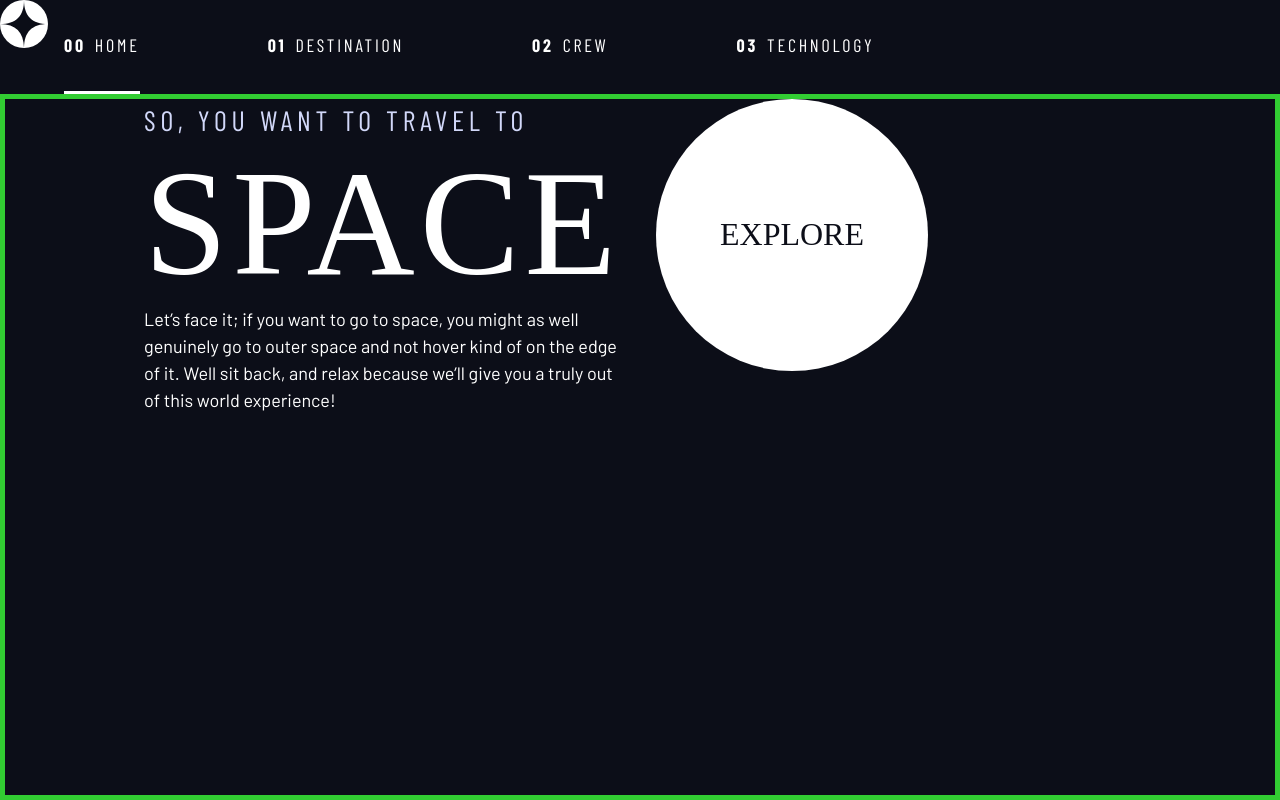
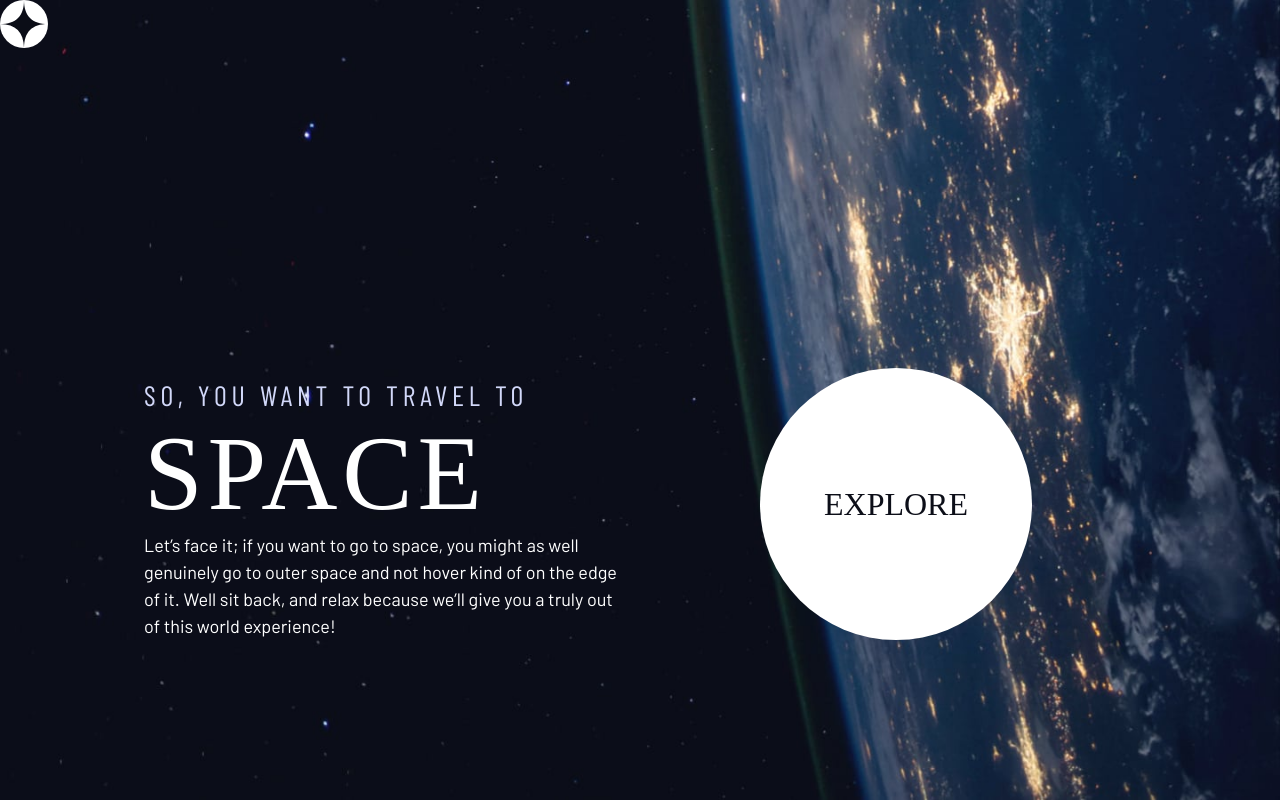
Before and after one commit to realabdullah/space-tourism, a plain HTML site: page index.html in a window 1280 px wide. Drawn offline with nearby package versions, Linux system fonts and the light colour scheme; a web font is replaced by a local one.

Commit message:
homepage

```diff
--- a/index.css
+++ b/index.css
@@ -9,7 +9,7 @@
   --clr-white: 0 0% 100%;
 
   /* font sizes */
-  --fs-900: 9.375rem;
+  --fs-900: clamp(5rem, 7vw + 1rem, 9.375rem);
   --fs-800: 6.25rem;
   --fs-700: 3.5rem;
   --fs-600: 2rem;
@@ -22,7 +22,26 @@
   --ff-serif: "Bellefair", serif;
   --ff-sans-cond: "Barlow Condensed", sans-serif;
   --ff-sans-normal: "Barlow", sans-serif;
+}
 
+@media (min-width: 35em) {
+  :root {
+    /* font sizes */
+    --fs-800: 5rem;
+    --fs-700: 2.5rem;
+    --fs-600: 1.5rem;
+    --fs-400: 1rem;
+  }
+}
+
+@media (min-width: 45em) {
+  :root {
+    /* font sizes */
+  --fs-800: 6.25rem;
+  --fs-700: 3.5rem;
+  --fs-600: 2rem;
+  --fs-400: 1.125rem;
+  }
 }
 
 
@@ -116,9 +135,17 @@ select {
   gap: var(--gap, 1rem);
 }
 
+.flex.even-columns > * {
+  width: 100%;
+}
+
 .grid {
   display: grid;
   gap: var(--gap, 1rem);
+}
+
+.d-block {
+  display: block;
 }
 
 .flow > * + * {
@@ -138,14 +165,21 @@ select {
 }
 
 .grid-container {
-  border: 5px solid limegreen;
+  text-align: center;
   display: grid;
+  place-items: center;
+  padding-inline: 1rem;
+}
+
+.grid-container * {
+  max-width: 50ch;
 }
 
 @media (min-width: 45rem) {
   .grid-container {
+    text-align: left;
     column-gap: var(--container-gap, 2rem);
-    grid-template-columns: minmax(2rem, 1fr) repeat(2, minmax(0, 30rem)) minmax(2rem, 1fr);
+    grid-template-columns: minmax(1rem, 1fr) repeat(2, minmax(0, 30rem)) minmax(1rem, 1fr);
   }
 
   .grid-container > *:first-child {
@@ -156,6 +190,10 @@ select {
     grid-column: 3;
   }
 
+  .grid-container--home {
+    padding-bottom: max(6rem, 20vh);
+    align-items: end;
+  }
 }
 
 .sr-only {
@@ -293,6 +331,7 @@ select {
 /* -------------- */
 
 .large-button {
+  font-size: 2rem;
   position: relative;
   z-index: 1;
   display: inline-grid;
@@ -403,3 +442,32 @@ select {
   background-color: hsl(var(--clr-white) / 1);
   color: hsl(var(--clr-dark))
 }
+
+/* ------------------------ */
+/* Page Specific background */
+/* ------------------------ */
+
+body {
+  background-size: cover;
+  background-position: bottom center;
+}
+
+
+/* home */
+
+.home {
+  background-image: url(./assets/home/background-home-mobile.jpg);
+}
+
+@media (min-width: 35rem) {
+  .home {
+    background-position: center center;
+    background-image: url(./assets/home/background-home-tablet.jpg);
+  }
+}
+
+@media (min-width: 45rem) {
+  .home {
+    background-image: url(./assets/home/background-home-desktop.jpg);
+  }
+}
--- a/index.html
+++ b/index.html
@@ -17,20 +17,20 @@
         <div>
             <img src="assets/shared/logo.svg" alt="space tourism logo">
         </div>
-        <nav>
+        <!-- <nav>
             <ul class="primary-navigation underline-indicators flex">
               <li class="active"><a class="ff-sans-cond uppercase text-white letter-spacing-2" href="#"><span>00</span>Home</a></li>
               <li><a class="ff-sans-cond uppercase text-white letter-spacing-2" href="#"><span>01</span>Destination</a></li>
               <li><a class="ff-sans-cond uppercase text-white letter-spacing-2" href="#"><span>02</span>Crew</a></li>
               <li><a class="ff-sans-cond uppercase text-white letter-spacing-2" href="#"><span>03</span>Technology</a></li>
             </ul>
-          </nav>
+          </nav> -->
     </header>
 
-    <div class="grid-container">
+    <div class="grid-container grid-container--home">
         <div>
             <h1 class="text-accent fs-500 ff-sans-cond letter-spacing-1 uppercase">So, you want to travel to
-            <span class="fs-900 ff-serif text-white">Space</span>
+            <span class="d-block fs-900 ff-serif text-white">Space</span>
             </h1>
             <p>
             Let’s face it; if you want to go to space, you might as well genuinely go to
@@ -39,7 +39,7 @@
             </p>
         </div>
         <div>
-            <a href="#" class="large-button uppercase text-dark bg-white fs-600 ff-serif">
+            <a href="#" class="large-button uppercase text-dark bg-white ff-serif">
                 Explore
             </a>
         </div>
```
